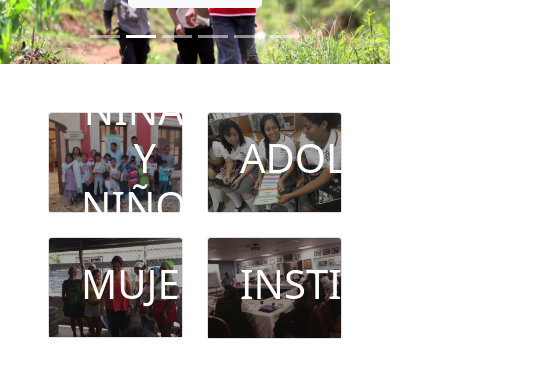
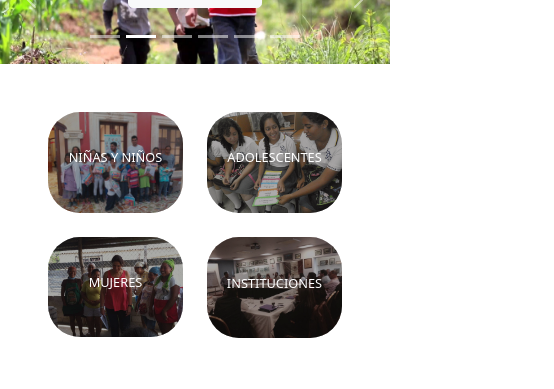
Before and after one commit to corresponsabilidad-mx/frontend, a Next.js app: page / in a window 390 px wide. Shown: the part 223-612 px from the top of the page, 554 px wide, since content can reach past the window. Built offline with nearby package versions, Linux system fonts and the light colour scheme.

Commit message:
add card styles, responsive and links

```diff
--- a/components/Card.js
+++ b/components/Card.js
@@ -1,22 +1,26 @@
 import { Card, Col, NavItem, Row } from "react-bootstrap";
-
+import Link from "next/link";
 const CardGroup = () => {
   const info = [
     {
       title: "Niñas y Niños",
       src: "/images/cards/carousel15.jpg",
+      href: "/proyectos",
     },
     {
       title: "Adolescentes",
       src: "/images/cards/carousel17.jpg",
+      href: "/proyectos",
     },
     {
       title: "Mujeres",
       src: "/images/cards/carousel1.jpg",
+      href: "/proyectos",
     },
     {
       title: "Instituciones",
       src: "/images/cards/carousel11.jpg",
+      href: "/proyectos",
     },
   ];
 
@@ -26,6 +30,7 @@ const CardGroup = () => {
         {info.map((c, idx) => {
           return (
             <Col key={idx}>
+              <Link href={c.href} passHref>
                 <Card className="card">
                   <Card.Img variant="top" src={c.src} />
                   <Card.ImgOverlay className="card-overlay">
@@ -36,6 +41,7 @@ const CardGroup = () => {
                     </Card.Body>
                   </Card.ImgOverlay>
                 </Card>
+              </Link>
             </Col>
           );
         })}
--- a/styles/globals.css
+++ b/styles/globals.css
@@ -97,22 +97,26 @@ body {
   width: 100%;
   bottom: 0;
 }
-
-.card-text {
-  color: #fff;
-  font-weight: 500;
-  text-align: center;
+.card {
+  border: none !important;
 }
 .card-title {
   color: #fff;
   font-weight: 900;
-  font-size: 40px !important;
+  font-size: 2rem !important;
   text-align: center;
+}
+.card-img,
+.card-img-top {
+  border-radius: 2rem !important;
 }
 .card-overlay {
   background-color: hsla(0, 9%, 11%, 0.37);
   display: flex;
   align-items: center;
+}
+.card-img-overlay {
+  border-radius: 2rem !important;
 }
 .div-prin-alianzas {
   margin-left: 0em;
@@ -126,6 +130,24 @@ body {
 
 /* Media Queries */
 
+@media (max-width: 1200px) {
+  .card-title {
+    font-size: 1.5rem !important;
+  }
+}
+
+@media (max-width: 1023px) {
+  .card-title {
+    font-size: 1.2rem !important;
+  }
+  .card-body {
+    padding: 0 !important;
+  }
+  .card-img-overlay {
+    padding: 0 !important;
+  }
+}
+
 @media (max-width: 767px) {
   .rowFooter {
     padding-right: 0px;
@@ -136,9 +158,17 @@ body {
     width: 100% !important;
     margin-top: 3% !important;
   }
-
   .letra-footer,
   .text-white {
     font-size: 14px;
   }
+  .card-title {
+    font-size: 1.2rem !important;
+  }
 }
+
+@media (max-width: 480px) {
+  .card-title {
+    font-size: 0.8rem !important;
+  }
+}
```
Lines whose indentation alone changed are shown as unchanged.
